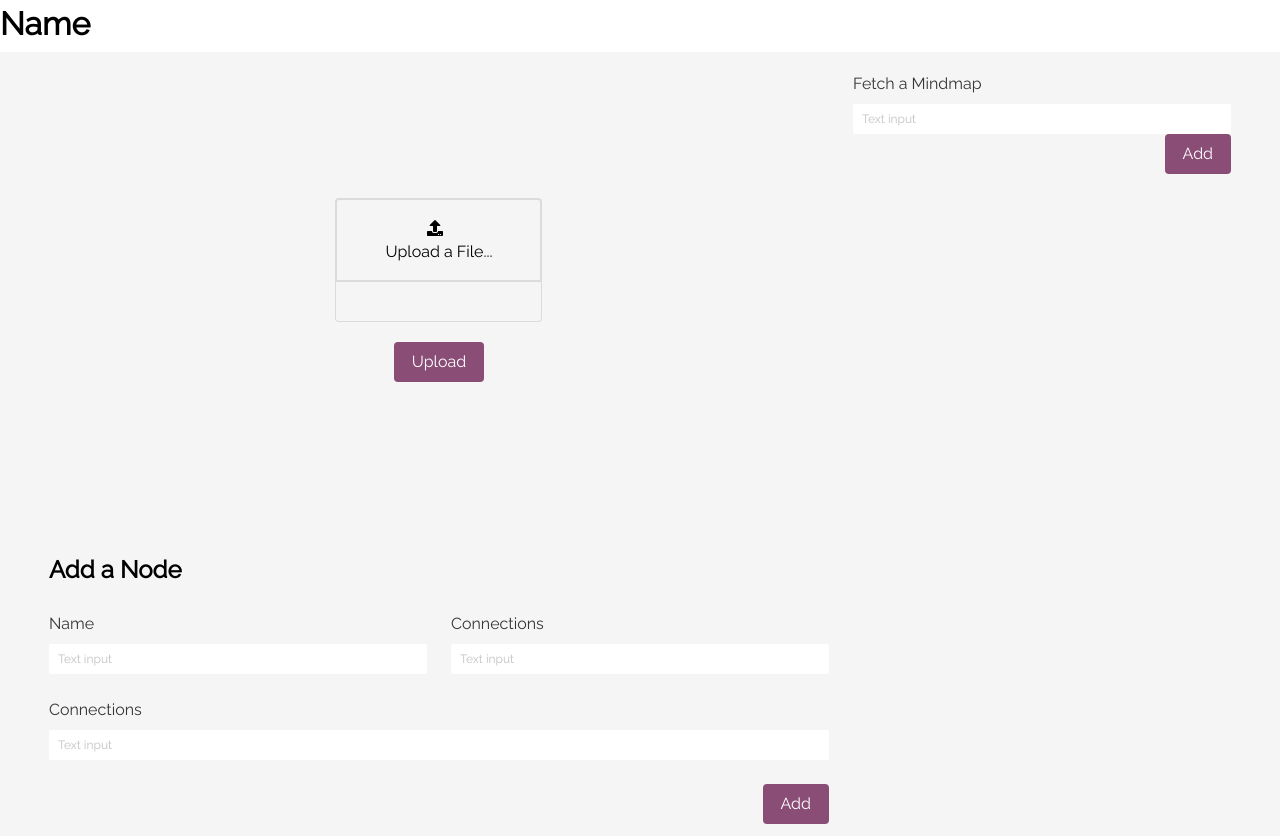
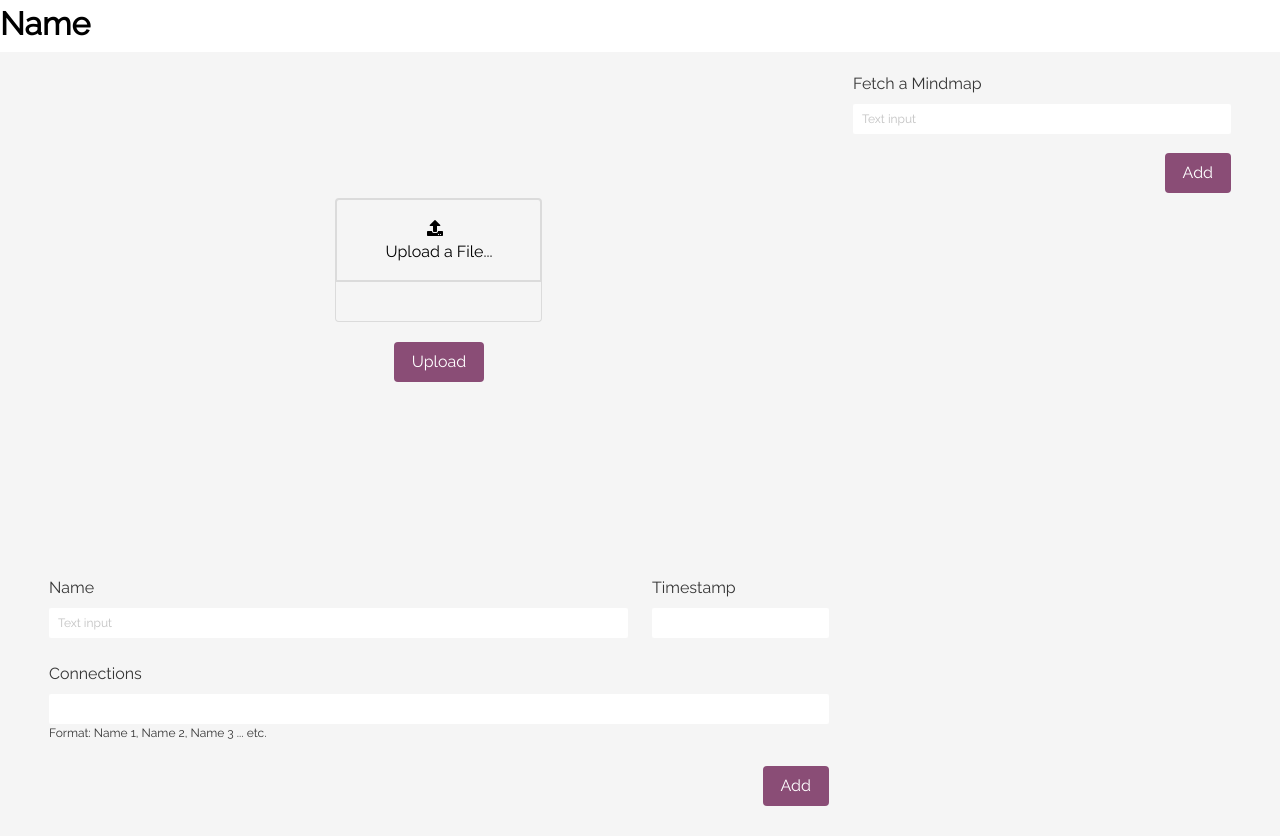
Before and after one commit to AlanWang1/aitomind, a React (Create React App) app in the folder frontend/: page / in a window 1280 px wide. Built offline with nearby package versions, Linux system fonts and the light colour scheme; the HTML template or start-up script is replaced by a standard one.

Commit message:
ui tweaks, set up add node form

```diff
--- a/frontend/src/components/MindMapFetch.js
+++ b/frontend/src/components/MindMapFetchForm.js
@@ -1,6 +1,6 @@
 import React from 'react'
 
-export default function MindMapFetch(props) {
+export default function MindMapFetchForm(props) {
     return (
         <div>
             <form onSubmit={props.onSubmit}>
@@ -16,6 +16,7 @@ export default function MindMapFetch(props) {
                 onChange={props.onChange}
               />
               <button
+                style={{marginTop: "2ch"}}
                 className="button is-primary is-pulled-right"
                 type="submit"
               >
--- /dev/null
+++ b/frontend/src/components/MindMapUpdateForm.js
@@ -0,0 +1,74 @@
+import React, { Component } from "react";
+
+export default class MindMapUpdateForm extends Component {
+  constructor(props) {
+    super(props);
+    this.state={
+        name:'',
+        timestamp:'',
+        connections: '',
+    }
+    this.updateChange = this.updateChange.bind(this);
+  }
+
+  updateChange(e){
+      this.setState({[e.target.name]:e.target.value})
+  }
+  render() {
+    return (
+      <div>
+        <div className="columns">
+          <p className="column is-size-4 has-text-weight-bold"> </p>
+        </div>
+
+        <form>
+          <div className="columns is-multiline ">
+            <div className="column is-9">
+              <label className="label has-text-weight-medium">Name</label>
+              <div className="control">
+                <input
+                  className="input is-small "
+                  type="text"
+                  placeholder="Text input"
+                  name="name"
+                  onChange={this.updateChange}
+                />
+              </div>
+            </div>
+            <div className="column is-3">
+              <label className="label has-text-weight-medium">Timestamp</label>
+              <div className="control">
+                <input
+                  className="input is-small"
+                  type="text"
+                  name="timestamp"
+                  onChange={this.updateChange}
+                />
+              </div>
+            </div>
+
+            <div className="column ">
+              <label className="label has-text-weight-medium">
+                Connections
+              </label>
+              <div className="control">
+                <input
+                  type="text"
+                  className="input is-small"
+                  name="connections"
+                  onChange={this.updateChange}
+                />
+              </div>
+              <label className="label is-size-7 has-text-weight-medium">
+                Format: Name 1, Name 2, Name 3 ... etc.
+              </label>
+            </div>
+          </div>
+          <button className="button is-primary is-pulled-right" type="submit">
+            Add
+          </button>
+        </form>
+      </div>
+    );
+  }
+}
--- a/frontend/src/components/Mindmap.js
+++ b/frontend/src/components/Mindmap.js
@@ -1,6 +1,6 @@
 import React, { Component } from "react";
 import MindMap from "react-mindmap";
-import map from './map';
+
 
 export default class Mindmap extends Component {
   render() {
--- a/frontend/src/components/Video.js
+++ b/frontend/src/components/Video.js
@@ -6,7 +6,7 @@ export default class Video extends Component {
         return (
             <div>
                 {/*html video tag don't work for some reason */}
-                <ReactPlayer controls={true} url={this.props.url} width="500px" height="400px"/>
+                <ReactPlayer controls={true} url={this.props.url} width="60vw" height="48vh"/>
             </div>
         )
     }
--- a/frontend/src/components/map.js
+++ /dev/null
@@ -1,19 +0,0 @@
-export default {
-  nodes: [
-    {
-      text: "python",
-
-    },
-    {
-      text: "pip",
-
-    }
-  ],
-  connections: [
-    {
-      source: "python",
-      target: "pip",
-
-    },
-  ]
-};
--- a/frontend/src/pages/MindMapPage.js
+++ b/frontend/src/pages/MindMapPage.js
@@ -4,7 +4,8 @@ import Mindmap from "../components/Mindmap";
 import "./mindmap.css";
 import Video from "../components/Video";
 import axios from "axios";
-import MindMapFetch from "../components/MindMapFetch";
+import MindMapFetchForm from "../components/MindMapFetchForm";
+import MindMapUpdateForm from '../components/MindMapUpdateForm';
 
 export default class MindMapPage extends Component {
   constructor(props) {
@@ -58,61 +59,18 @@ export default class MindMapPage extends Component {
           <div className="columns is-centered" style={container}>
             <div className="column columns is-centered" style={videoArea}>
               {this.state.videoPath ? (
-                <Video url={this.state.videoPath} />
+                <div className="section">
+                   <Video url={this.state.videoPath} />
+                </div>
               ) : (
+
                 <FileUpload onUpload={this.handleUpload} />
+
               )}
             </div>
           </div>
+        <MindMapUpdateForm  />
 
-          <div className="columns">
-            <p className="column is-size-4 has-text-weight-bold">
-              {" "}
-              Add a Node{" "}
-            </p>
-          </div>
-
-          <form>
-            <div className="columns is-multiline ">
-              <div className="column is-6">
-                <label className="label has-text-weight-medium">Name</label>
-                <div className="control">
-                  <input
-                    className="input is-small "
-                    type="text"
-                    placeholder="Text input"
-                  />
-                </div>
-              </div>
-              <div className="column is-6">
-                <label className="label has-text-weight-medium">
-                  Connections
-                </label>
-                <div className="control">
-                  <input
-                    className="input is-small"
-                    type="text"
-                    placeholder="Text input"
-                  />
-                </div>
-              </div>
-              <div className="column">
-                <label className="label has-text-weight-medium">
-                  Connections
-                </label>
-                <div className="control">
-                  <input
-                    className="input is-small"
-                    type="text"
-                    placeholder="Text input"
-                  />
-                </div>
-              </div>
-            </div>
-            <button className="button is-primary is-pulled-right" type="submit">
-              Add
-            </button>
-          </form>
         </div>
         <div className="column is-4 ">
           {(this.state.nodes.length !== 0 &&
@@ -122,7 +80,10 @@ export default class MindMapPage extends Component {
               connections={this.state.connections}
             />
           ) : (
-            <MindMapFetch onChange={this.handleFieldChange} onSubmit={this.handleMindMapFetch} />
+            <div>
+              <MindMapFetchForm onChange={this.handleFieldChange} onSubmit={this.handleMindMapFetch} />
+
+            </div>
           )}
 
         </div>
```
